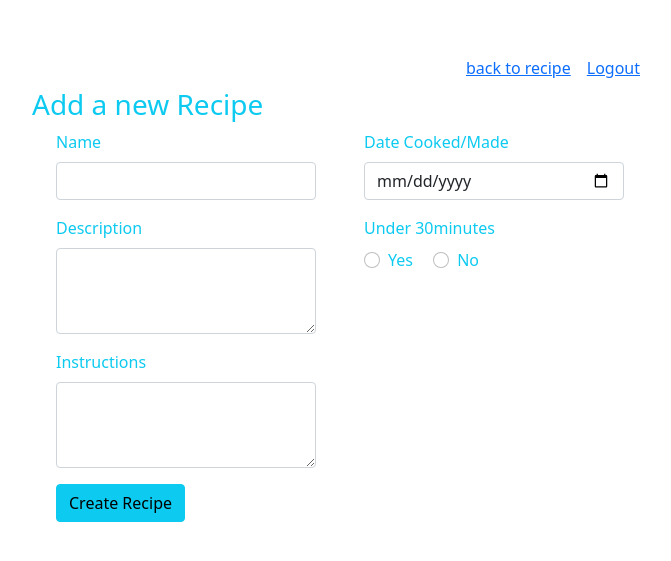
After one commit to mua-wallace/flask_recipe_app, a Flask app: page /recipes/new in a window 1280 px wide. The commit adds this page. Shown: the top 561 px of the page, without its empty margins (300-971 px from the left). Run offline with Flask 3, Linux system fonts and the light colour scheme.

Commit message:
implemented home, create recipe form, update,view details, and complete routing ogUI interface

```diff
--- a/flask_app/controllers/users.py
+++ b/flask_app/controllers/users.py
@@ -1,12 +1,55 @@
 from flask_app import app
-from flask import render_template
+from flask import render_template,redirect
 
 
-# register and login route
+# register  route
 @app.route("/")
 def register():
     return render_template("register.html")
 
+# login route
 @app.route("/login")
 def login():
     return render_template("login.html")
+
+# process login
+@app.route("/process_login", methods=['POST'])
+def process_login():
+    return redirect('/recipes')
+
+# process register
+@app.route("/process_register", methods=['POST'])
+def process_register():
+    return redirect('/recipes')
+
+
+# All posted recipes
+@app.route("/recipes")
+def recipe():
+    return render_template("recipe.html")
+
+# create new recipe form
+@app.route("/recipes/new")
+def new_recipe():
+    return render_template("recipe_form.html")
+
+
+# create edit recipe form
+@app.route("/recipes/edit")
+def edit_recipe():
+    return render_template("edit_recipe.html")
+
+# process new recipe
+@app.route("/process_recipe", methods=['POST'])
+def process_recipe():
+    return redirect('/recipes')
+
+# process recipe update
+@app.route("/process_update", methods=['POST'])
+def process_update():
+    return redirect('/recipes')
+
+#  details of a specific recipe
+@app.route("/recipes/details")
+def recipe_details():
+    return render_template("recipe_details.html")
--- a/flask_app/templates/base.html
+++ b/flask_app/templates/base.html
@@ -17,7 +17,7 @@
   </head>
   <body>
 
-    <div class="container w-50 mt-5 bg-secondary text-info">{%block content%} {%endblock%}</div>
+    <div class="container w-50 mt-5 text-info">{%block content%} {%endblock%}</div>
 
     <!-- Optional JavaScript; choose one of the two! -->
 
--- a/flask_app/templates/login.html
+++ b/flask_app/templates/login.html
@@ -1,8 +1,8 @@
 {%extends 'base.html' %} {%block title%}
 <title>Register & login</title>
 {%endblock%} {%block content%}
-
-<form class="row g-3 p-4">
+<h1>Login Form</h1>
+<form class="row g-3 p-4" action="/process_login" method="post">
 
   <div class="col-12">
     <label for="inputAddress" class="form-label">Email Address</label>
--- /dev/null
+++ b/flask_app/templates/recipe_form.html
@@ -0,0 +1,95 @@
+{%extends 'base.html' %} {%block title %}
+<title>create new recipe</title>
+{%endblock%} {%block content%}
+<div class="d-flex bd-highlight">
+  <div class="p-2 flex-grow-1 bd-highlight"></div>
+  <div class="p-2 bd-highlight">
+    <a href="{{url_for('recipe')}}">back to recipe</a>
+  </div>
+  <div class="p-2 bd-highlight">
+    <a href="#">Logout</a>
+  </div>
+</div>
+<h3>Add a new Recipe</h3>
+<form action="/process_recipe" method="post">
+  <div class="container px-4">
+    <div class="row gx-5">
+
+      <div class="col">
+        <div class="mb-3">
+          <label for="exampleFormControlInput1" class="form-label">Name</label>
+          <input
+            type="email"
+            class="form-control"
+            id="exampleFormControlInput1"
+
+          />
+        </div>
+        <div class="mb-3">
+          <label for="exampleFormControlTextarea1" class="form-label"
+            >Description</label
+          >
+          <textarea
+            class="form-control"
+            id="exampleFormControlTextarea1"
+            rows="3"
+          ></textarea>
+        </div>
+        <div class="mb-3">
+          <label for="exampleFormControlTextarea1" class="form-label"
+            >Instructions</label
+          >
+          <textarea
+            class="form-control"
+            id="exampleFormControlTextarea1"
+            rows="3"
+          ></textarea>
+        </div>
+      </div>
+      <div class="col">
+        <div class="mb-3">
+          <label for="exampleFormControlInput1" class="form-label"
+            >Date Cooked/Made</label
+          >
+          <input
+            type="date"
+            class="form-control"
+            id="exampleFormControlInput1"
+
+          />
+        </div>
+
+        <div class="mb-3">
+          <div>
+            <label for="exampleFormControlInput1" class="form-label"
+            >Under 30minutes</label
+          >
+          </div>
+          <div class="form-check form-check-inline">
+            <input
+              class="form-check-input"
+              type="radio"
+              name="inlineRadioOptions"
+              id="inlineRadio1"
+              value="option1"
+            />
+            <label class="form-check-label" for="inlineRadio1">Yes</label>
+          </div>
+          <div class="form-check form-check-inline">
+            <input
+              class="form-check-input"
+              type="radio"
+              name="inlineRadioOptions"
+              id="inlineRadio2"
+              value="option2"
+            />
+            <label class="form-check-label" for="inlineRadio2">No</label>
+        </div>
+      </div>
+    </div>
+    <div class="col-12">
+        <button type="submit" class="btn btn-info">Create Recipe</button>
+      </div>
+  </div>
+</form>
+{%endblock%}
--- a/flask_app/templates/register.html
+++ b/flask_app/templates/register.html
@@ -1,8 +1,8 @@
 {%extends 'base.html' %} {%block title%}
 <title>Register & login</title>
 {%endblock%} {%block content%}
-
-<form class="row g-3 p-4">
+<h1>Register Form</h1>
+<form class="row g-3 p-4" action="/process_register" method="post">
   <div class="col-md-6">
     <label for="inputEmail4" class="form-label">First Name</label>
     <input type="text" class="form-control" id="inputEmail4" />
```
Also changed, not shown: flask_app/templates/edit_recipe.html (added, +95 -0 lines), flask_app/templates/recipe.html (added, +53 -0 lines), flask_app/templates/recipe_details.html (added, +58 -0 lines).
